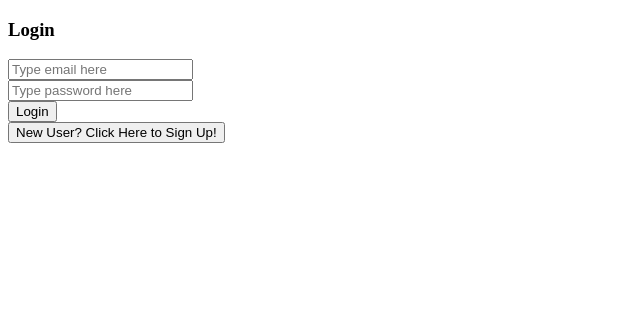
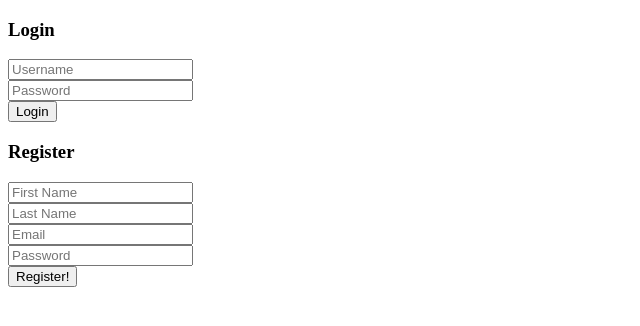
Before and after one commit to DantaeFlowers/memespace, a plain HTML site: page client/index.html in a window 1280 px wide. Shown: the whole page, without its empty margins (0-640 px from the left). Drawn offline with nearby package versions, Linux system fonts and the light colour scheme.

Commit message:
login and register options in separate divs

```diff
--- a/client/index.html
+++ b/client/index.html
@@ -9,17 +9,30 @@
     <title>Memespace</title>
 </head>
 <body>
-    <div id="login_div">
+    <div id = "login_div">
         <h3>Login</h3>
         <form id="login">
-        <input type="text" placeholder="Type email here" id="login_email">
+        <input type="text" placeholder="Username" id="login_email">
         <br>
-        <input type="password" placeholder="Type password here" id="login_password">
+        <input type="password" placeholder="Password" id="login_password">
         <br>
         <button type="submit" id="login_submit">Login</button>
         <br>
         </form>
-        <button onclick="registerUserForm()" >New User? Click Here to Sign Up!</button>
+    </div>
+    <div id = "register_div">
+        <h3>Register</h3>
+        <form id="register">
+        <input type="text" placeholder="First Name" id="first_name_input">
+        <br>
+        <input type="text" placeholder="Last Name" id="last_name_input">
+        <br>
+        <input type="text" placeholder="Email" id="register_email">
+        <br>
+        <input type="password" placeholder="Password" id="register_password">
+        <br>
+        <button type="submit" id="register_submit">Register!</button>
+        </form>
     </div>
 </body>
 </html>
--- a/client/index.js
+++ b/client/index.js
@@ -1,13 +1,16 @@
-document.addEventListener('DOMContentLoaded', ()=> {
-    console.log('DOM Content Loaded');
-    let loginForm = document.querySelector('#login');
-    loginForm.addEventListener('submit', getUser);
+document.addEventListener("DOMContentLoaded", ()=> {
+    console.log("DOM Content Loaded");
+    let loginForm = document.querySelector("#login");
+    loginForm.addEventListener("submit", getUser);
+    let registerForm = document.querySelector("#register");
+    registerForm.addEventListener("submit", registerUser);
 })
 const getUser = (event) => {
     event.preventDefault();
     //reroutes to /users/:id endpoint
-    console.log('testing getUser');
+    console.log("testing getUser axios request");
 }
-const registerUserForm = (event) => {
-    console.log('Testing registerUser');
+const registerUser = (event) => {
+    event.preventDefault();
+    console.log("testing registerUser axios request")
 }
```
